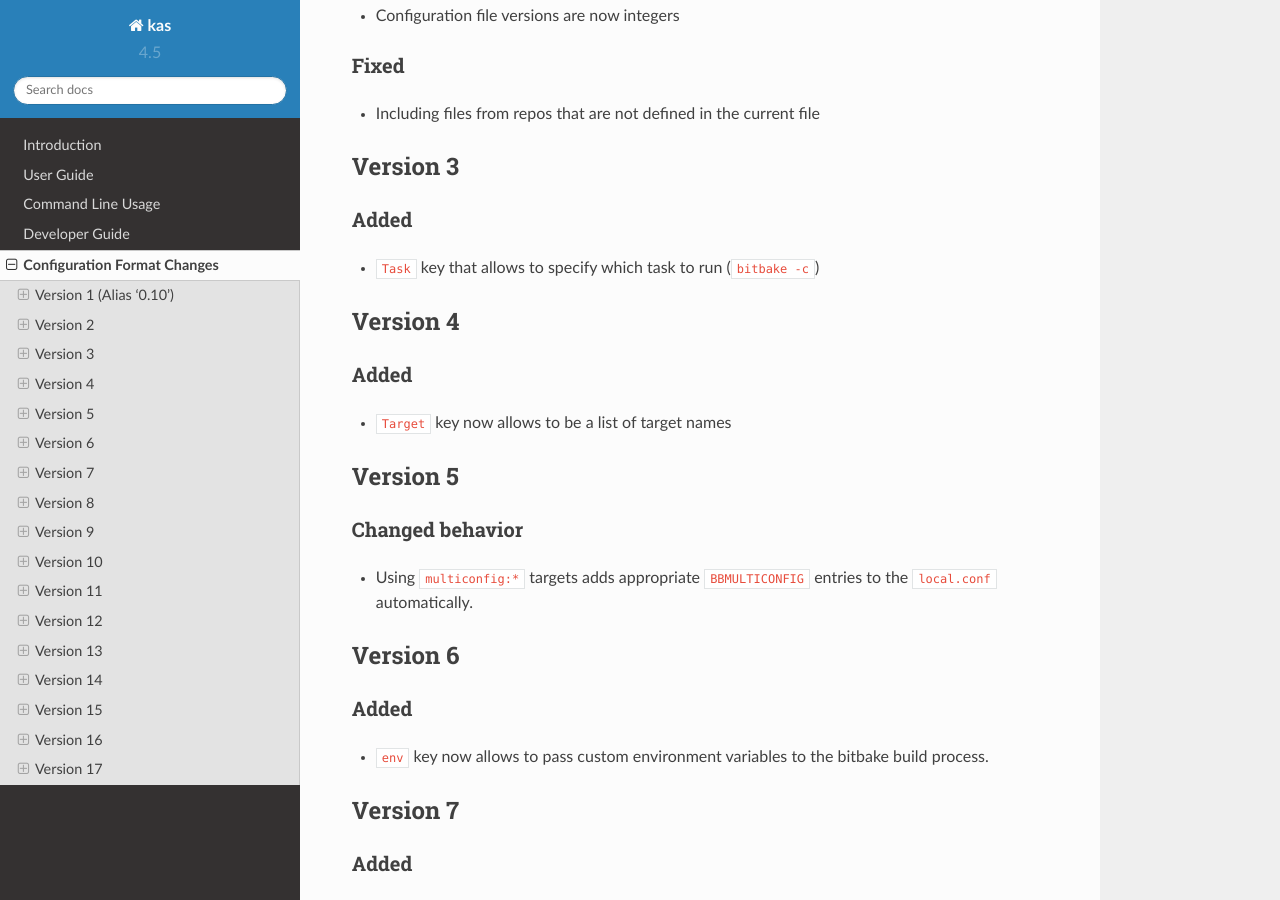
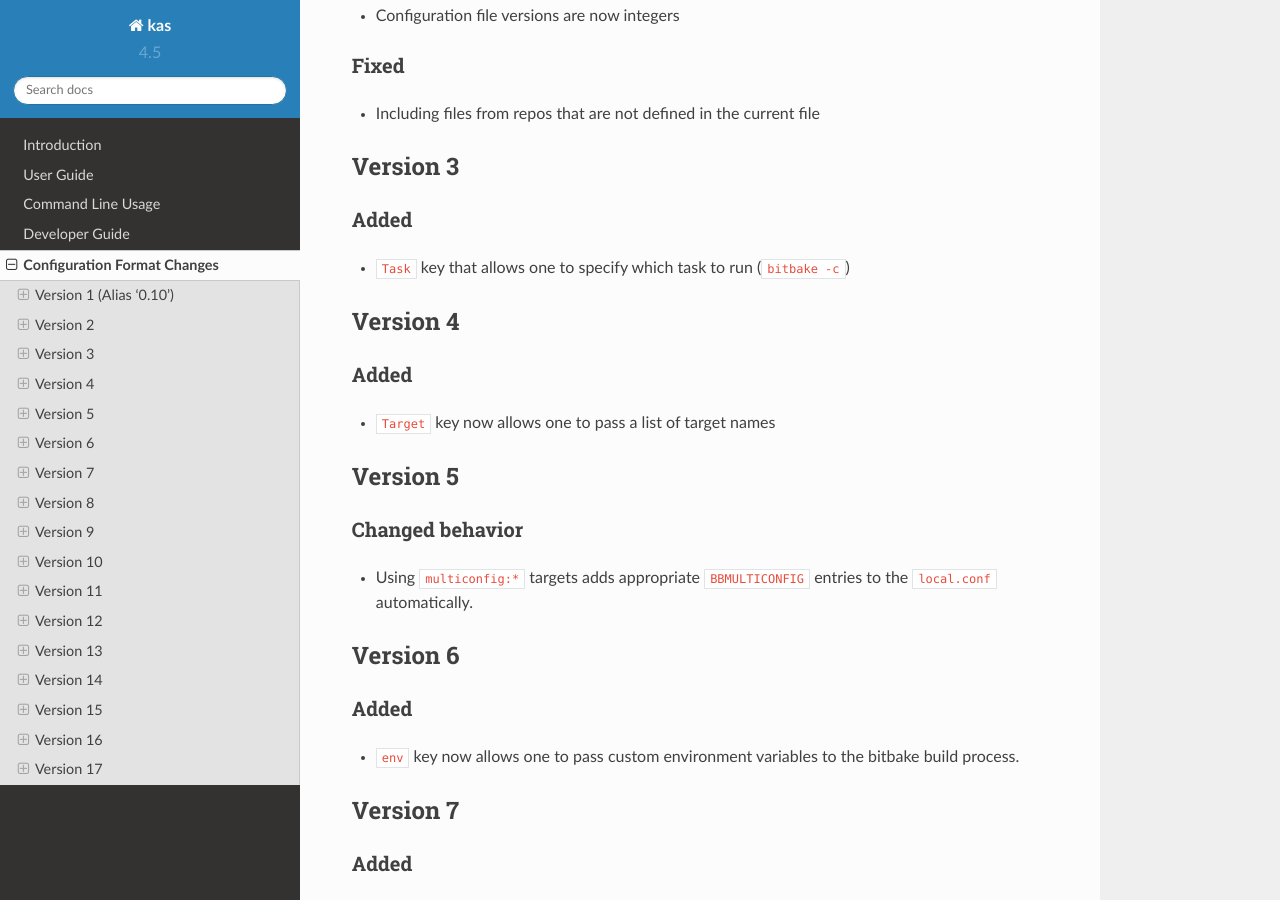
Before and after one commit to siemens/kas, a Sphinx documentation site: the page built from docs/format-changelog.rst, in a window 1280 px wide and 900 px high, scrolled down 440 px. Built offline with Sphinx 7.4.7 and the Read the Docs theme 2.0.0, drawn with Linux system fonts in a browser that asks for light colours.

Commit message:
docs: fix spelling of allows-to
The debian lintian tool emitted a warning about a misspelling:
Instead of "allows to", "allows one to" should be written.

It's an easy fix, which I now applied accross the kas documentation.

Warning reported by lintian:
 I: kas: typo-in-manual-page "allows to" "allows one to" [usr/share/man/man1/kas-format-changelog.1.gz:61]
 I: kas: typo-in-manual-page "allows to" "allows one to" [usr/share/man/man1/kas-format-changelog.1.gz:67]
 I: kas: typo-in-manual-page "allows to" "allows one to" [usr/share/man/man1/kas-format-changelog.1.gz:80]
 I: kas: typo-in-manual-page "allows to" "allows one to" [usr/share/man/man1/kas-project-config.1.gz:206]

Signed-off-by: Felix Moessbauer <felix.moessbauer@siemens.com>
Signed-off-by: Jan Kiszka <jan.kiszka@siemens.com>

```diff
--- a/docs/command-line/environment-variables.inc
+++ b/docs/command-line/environment-variables.inc
@@ -123,8 +123,9 @@ Variables Glossary
 | |aws_cred|               | files that are copied to the kas home dir.       |
 | (K,C)                    |                                                  |
 +--------------------------+--------------------------------------------------+
-| |git_cred|               | Allows to set and configure the git credential   |
-| (K,C)                    | helper in the `.gitconfig` of the kas user.      |
+| |git_cred|               | Allows one to set and configure the git          |
+| (K,C)                    | credential helper in the `.gitconfig` of the kas |
+|                          | user.                                            |
 +--------------------------+--------------------------------------------------+
 | ``GITCONFIG_FILE``       | Path to a `.gitconfig` file which will be        |
 | (K,C)                    | copied to the kas home dir as `.gitconfig`.      |
--- a/docs/format-changelog.rst
+++ b/docs/format-changelog.rst
@@ -30,7 +30,7 @@ Version 3
 Added
 ~~~~~
 
-- ``Task`` key that allows to specify which task to run (``bitbake -c``)
+- ``Task`` key that allows one to specify which task to run (``bitbake -c``)
 
 Version 4
 ---------
@@ -38,7 +38,7 @@ Version 4
 Added
 ~~~~~
 
-- ``Target`` key now allows to be a list of target names
+- ``Target`` key now allows one to pass a list of target names
 
 Version 5
 ---------
@@ -55,8 +55,8 @@ Version 6
 Added
 ~~~~~
 
-- ``env`` key now allows to pass custom environment variables to the bitbake
-  build process.
+- ``env`` key now allows one to pass custom environment variables to the
+  bitbake build process.
 
 Version 7
 ---------
--- a/docs/userguide/project-configuration.rst
+++ b/docs/userguide/project-configuration.rst
@@ -155,8 +155,8 @@ This is equivalent to static inclusion from some kas-combined.yml like this:
         - debug.image.yml
         - board.yml
 
-Command line inclusion allows to create configurations on-demand, without the
-need to write a kas configuration file for each possible combination.
+Command line inclusion allows one to create configurations on-demand, without
+the need to write a kas configuration file for each possible combination.
 
 Note that all configuration files combined via the command line either have to
 come from the same repository or have to live outside of any versioning control.
```
